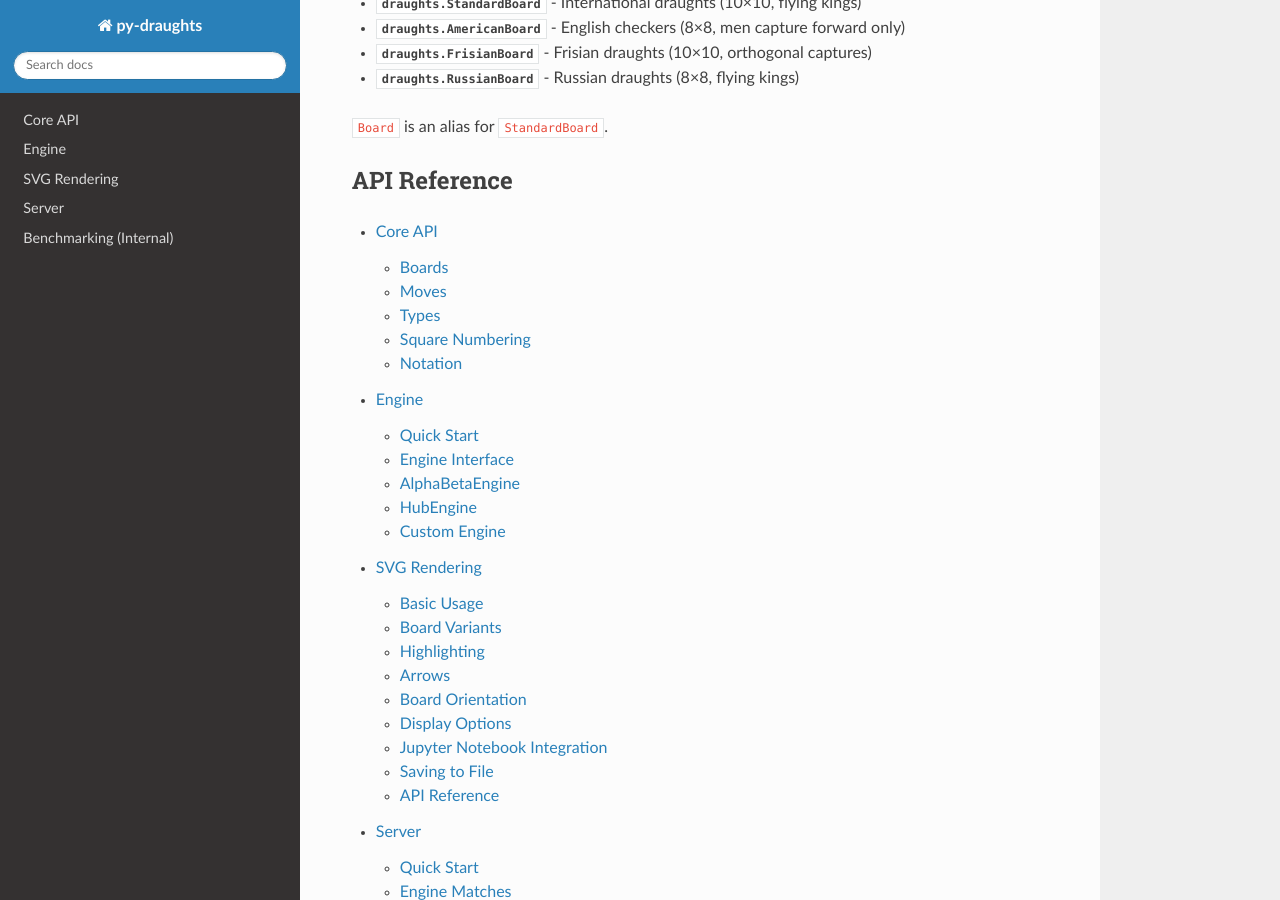
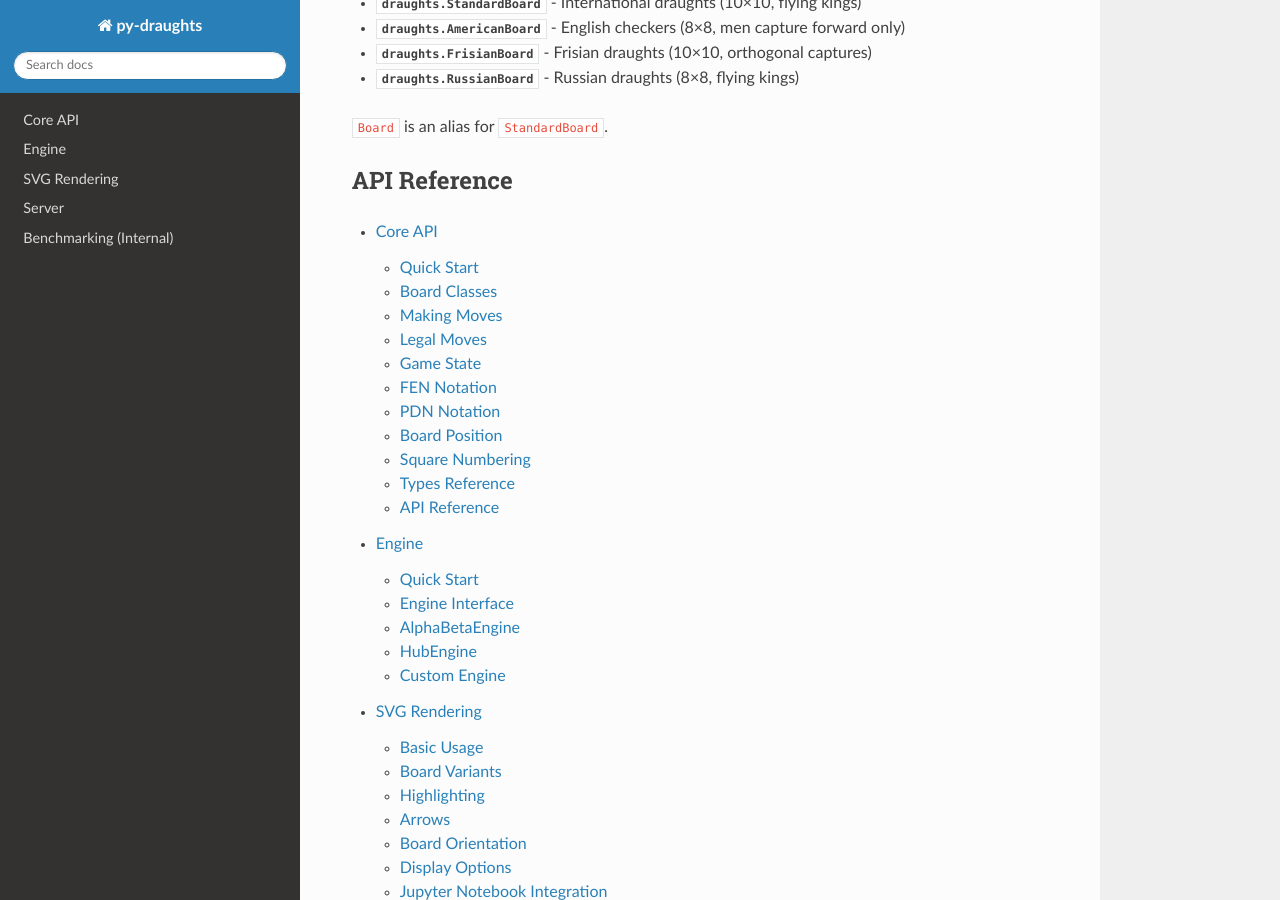
Before and after one commit to miskibin/py-draughts, a Sphinx documentation site: the page built from docs/source/index.rst, in a window 1280 px wide and 900 px high, scrolled down 814 px. Built offline with Sphinx 7.4.7 and the Read the Docs theme 3.1.0, drawn with Linux system fonts in a browser that asks for light colours; part of the change alters nothing that is shown.

Commit message:
docs: Revise core API documentation with quick start guide and detailed examples
- Introduced a new "Quick Start" section to facilitate user onboarding with practical code examples.
- Expanded board classes documentation, including usage of `Board`, `StandardBoard`, `AmericanBoard`, and `RussianBoard`.
- Added comprehensive examples for making moves, retrieving legal moves, and managing game state.
- Enhanced sections on FEN and PDN notation with practical code snippets for better understanding.
- Improved overall structure and clarity of the core API documentation.

```diff
--- a/docs/source/core.rst
+++ b/docs/source/core.rst
@@ -1,115 +1,223 @@
 Core API
 ========
 
-Boards
-------
+Quick Start
+-----------
 
-All board classes inherit from :class:`~draughts.BaseBoard`.
-Use ``Board`` (alias for ``StandardBoard``) for the most common variant.
+.. code-block:: python
 
-.. autoclass:: draughts.StandardBoard
-    :members:
-    :inherited-members:
-    :show-inheritance:
+    from draughts import Board
 
-.. autoclass:: draughts.AmericanBoard
-    :members:
-    :show-inheritance:
-    :noindex:
+    board = Board()                    # Standard 10×10 board
+    board.push_uci("31-27")            # Make a move
+    print(board.legal_moves)           # Get legal moves
+    board.pop()                        # Undo move
 
-.. autoclass:: draughts.FrisianBoard
-    :members:
-    :show-inheritance:
-    :noindex:
+Board Classes
+-------------
 
-.. autoclass:: draughts.RussianBoard
-    :members:
-    :show-inheritance:
-    :noindex:
+==================  =====  ============  ==============  =============
+Class               Size   Flying Kings  Max Capture     Description
+==================  =====  ============  ==============  =============
+``Board``           10×10  Yes           Required        Alias for StandardBoard
+``StandardBoard``   10×10  Yes           Required        International draughts
+``AmericanBoard``   8×8    No            Not required    English checkers
+``FrisianBoard``    10×10  Yes           Required        Orthogonal captures allowed
+``RussianBoard``    8×8    Yes           Not required    Flying kings, free capture
+==================  =====  ============  ==============  =============
+
+.. code-block:: python
+
+    from draughts import Board, StandardBoard, AmericanBoard, RussianBoard
+
+    board = Board()           # Same as StandardBoard()
+    board = AmericanBoard()   # 8×8 English checkers
+    board = RussianBoard()    # 8×8 Russian draughts
+
+Making Moves
+------------
+
+.. code-block:: python
+
+    board = Board()
+
+    # Push move using UCI notation
+    board.push_uci("31-27")
+    board.push_uci("18-22")
+    board.push_uci("27x18")   # Capture notation
+
+    # Push a Move object
+    move = board.legal_moves[0]
+    board.push(move)
+
+    # Undo moves
+    last_move = board.pop()   # Returns the undone Move
+
+Legal Moves
+-----------
+
+.. code-block:: python
+
+    board = Board()
+
+    # Get all legal moves
+    moves = board.legal_moves
+    print(len(moves))  # 9 in starting position
+
+    # Check if a move is a capture
+    for move in board.legal_moves:
+        if move.captured_list:
+            print(f"{move} captures {len(move.captured_list)} pieces")
+
+Game State
+----------
+
+.. code-block:: python
+
+    board = Board()
+
+    board.turn                    # Color.WHITE or Color.BLACK
+    board.game_over               # True if game ended
+    board.is_draw                 # True if drawn
+    board.is_threefold_repetition # True if position repeated 3x
+    board.result                  # "1-0", "0-1", "1/2-1/2", or "-"
+
+FEN Notation
+------------
+
+FEN represents board positions. Format: ``[Turn]:[White pieces]:[Black pieces]``
+
+.. code-block:: python
+
+    board = Board()
+
+    # Get FEN
+    print(board.fen)
+    # '[FEN "W:W:W31,32,...,50:B1,2,...,20"]'
+
+    # Create from FEN (kings prefixed with K)
+    board = Board.from_fen("W:WK10,K20:BK35,K45")
+
+PDN Notation
+------------
+
+PDN records game moves, similar to PGN in chess.
+
+.. code-block:: python
+
+    board = Board()
+    board.push_uci("32-28")
+    board.push_uci("18-23")
+
+    # Get PDN
+    print(board.pdn)
+    # [GameType "20"]
+    # [Variant "Standard (international) checkers"]
+    # [Result "-"]
+    # 1. 32-28 18-23
+
+    # Create from PDN
+    pdn = '[GameType "20"]\n1. 32-28 19-23 2. 28x19 14x23'
+    board = Board.from_pdn(pdn)
+
+Board Position
+--------------
+
+.. code-block:: python
+
+    board = Board()
+
+    # Get position as numpy array
+    pos = board.position  # Shape: (50,) for standard board
+    # Values: 1=black man, 2=black king, -1=white man, -2=white king, 0=empty
+
+    # Access individual squares (0-indexed)
+    piece = board[30]  # Square 31
+
+    # ASCII representation
+    print(board)
+
+Square Numbering
+----------------
+
+Only dark squares are playable. Squares are numbered 1-50 (standard) or 1-32 (american/russian).
+
+**Standard Board (10×10)**
+
+.. code-block:: text
+
+       1   2   3   4   5
+     6   7   8   9  10
+      11  12  13  14  15
+    16  17  18  19  20
+      21  22  23  24  25
+    26  27  28  29  30
+      31  32  33  34  35
+    36  37  38  39  40
+      41  42  43  44  45
+    46  47  48  49  50
+
+**American/Russian Board (8×8)**
+
+.. code-block:: text
+
+       1   2   3   4
+     5   6   7   8
+       9  10  11  12
+    13  14  15  16
+      17  18  19  20
+    21  22  23  24
+      25  26  27  28
+    29  30  31  32
+
+Types Reference
+---------------
+
+Color
+~~~~~
+
+.. py:data:: draughts.Color.WHITE
+   :value: -1
+
+.. py:data:: draughts.Color.BLACK
+   :value: 1
+
+Figure
+~~~~~~
+
+.. py:data:: draughts.Figure.WHITE_MAN
+   :value: -1
+
+.. py:data:: draughts.Figure.WHITE_KING
+   :value: -2
+
+.. py:data:: draughts.Figure.BLACK_MAN
+   :value: 1
+
+.. py:data:: draughts.Figure.BLACK_KING
+   :value: 2
+
+.. py:data:: draughts.Figure.EMPTY
+   :value: 0
+
+Move
+~~~~
+
+.. code-block:: python
+
+    move = board.legal_moves[0]
+
+    move.square_list      # [30, 26] - squares visited (0-indexed)
+    move.captured_list    # [] or [22] - captured squares
+    move.is_promotion     # True if promotes to king
+    str(move)             # "31-27" or "26x17"
+
+API Reference
+-------------
 
 BaseBoard
 ~~~~~~~~~
 
-.. autoclass:: draughts.BaseBoard
-    :members:
-    :noindex:
-
-Moves
------
-
-.. autoclass:: draughts.Move
-    :members:
-
-Types
------
-
-.. autoclass:: draughts.Color
-    :members:
-    :undoc-members:
-
-.. autoclass:: draughts.Figure
-    :members:
-    :undoc-members:
-
-Square Numbering
-----------------
-
-Only dark squares are playable and numbered.
-
-**Standard Board (10×10)** - Squares 1-50:
-
-.. code-block:: text
-
-     1  2  3  4  5
-   6  7  8  9  10
-    11 12 13 14 15
-  16 17 18 19 20
-    21 22 23 24 25
-  26 27 28 29 30
-    31 32 33 34 35
-  36 37 38 39 40
-    41 42 43 44 45
-  46 47 48 49 50
-
-**American/Russian Board (8×8)** - Squares 1-32:
-
-.. code-block:: text
-
-     1  2  3  4
-   5  6  7  8
-     9 10 11 12
-  13 14 15 16
-    17 18 19 20
-  21 22 23 24
-    25 26 27 28
-  29 30 31 32
-
-Notation
---------
-
-**FEN** (Forsyth-Edwards Notation) represents board positions::
-
-    W:W31,32,33:B18,19,20     # W = White to move, pieces listed
-    W:WK10,K20:BK35,K45       # K prefix = King
-
-**PDN** (Portable Draughts Notation) records games::
-
-    [GameType "20"]
-    [Variant "Standard"]
-    1. 31-27 18-22 2. 27x18 12x23
-
-Usage::
-
-    from draughts import Board
-
-    # From FEN
-    board = Board.from_fen("W:WK10,K20:BK35,K45")
-
-    # To FEN
-    print(board.fen)
-
-    # From PDN
-    board = Board.from_pdn('[GameType "20"]\n1. 32-28 19-23')
-
-    # To PDN
-    print(board.pdn)
+.. autoclass:: draughts.boards.base.BaseBoard
+   :members: push, pop, push_uci, legal_moves, is_draw, game_over, result, fen, from_fen, pdn, from_pdn, position, is_threefold_repetition, is_capture, turn
+   :noindex:
```
